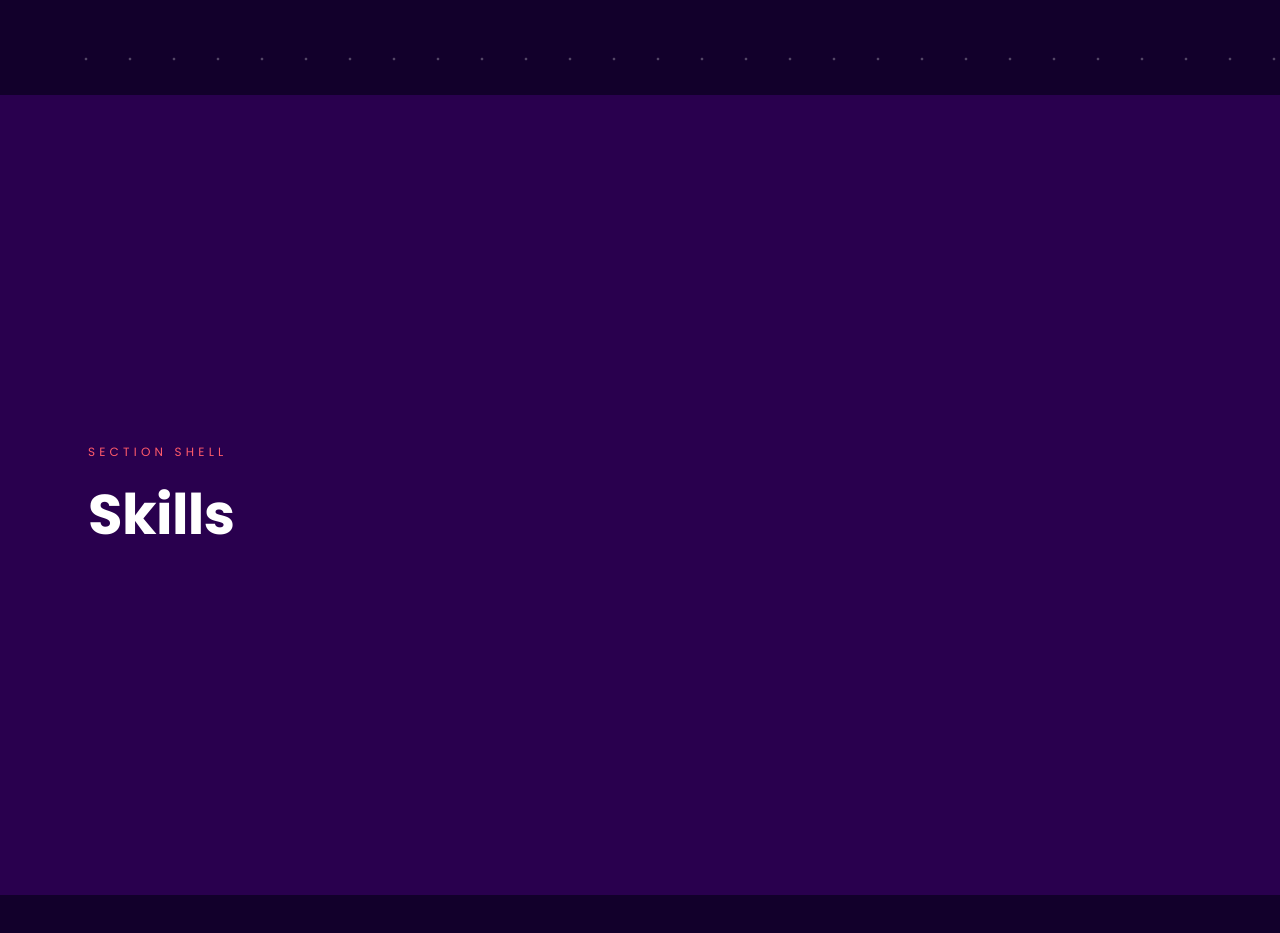
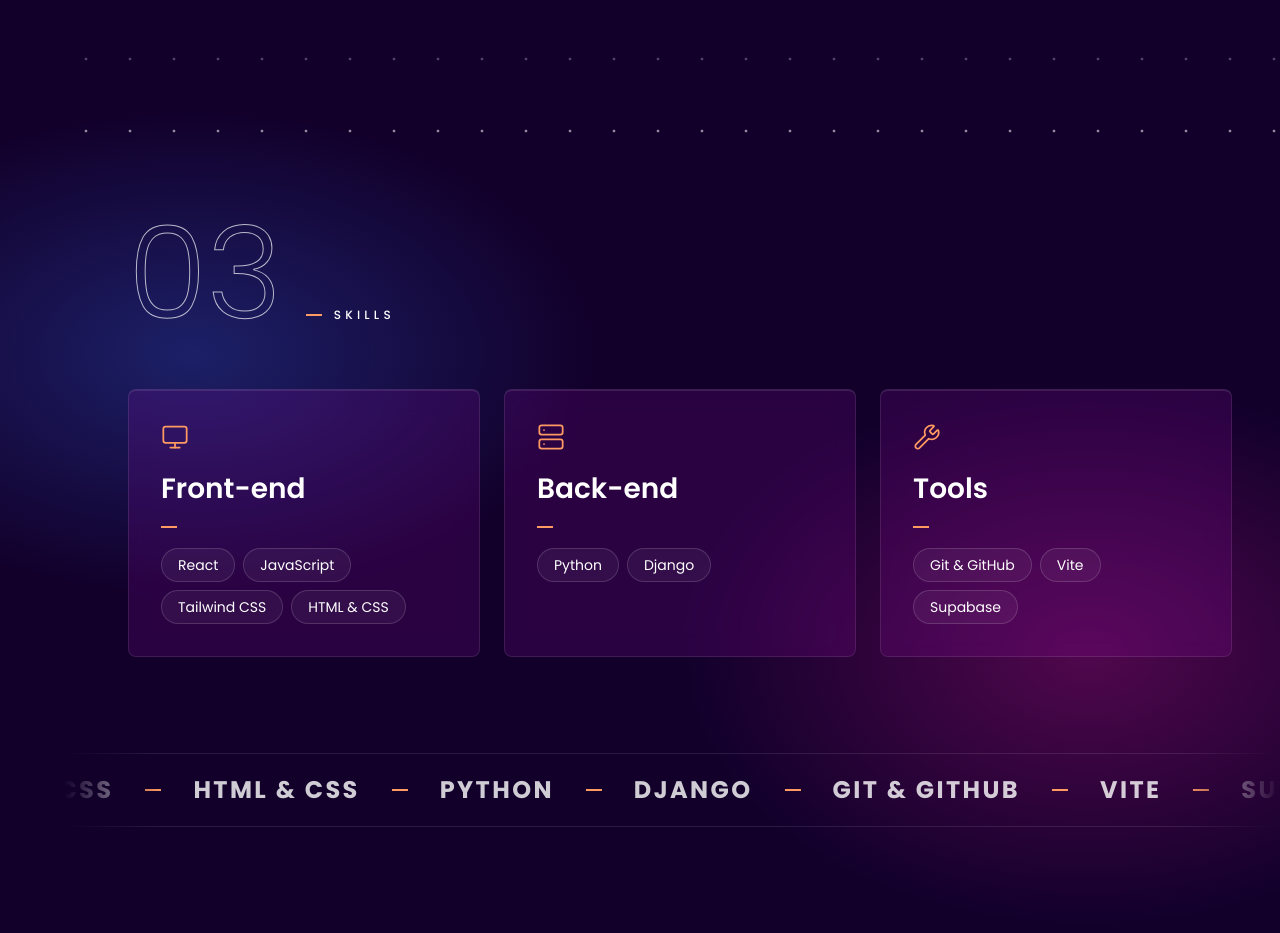
Before and after one commit to Primate2580/my_developer_portfolio, a React (Vite) app: page / in a window 1280 px wide. Shown: the part 1660-2593 px from the top of the page. Built offline with nearby package versions, Linux system fonts and the light colour scheme.

Commit message:
feat(skills): add Skills section with glass cards, pill labels and CSS marquee

```diff
--- a/src/App.jsx
+++ b/src/App.jsx
@@ -4,10 +4,10 @@ import Navigation from './components/Navigation'
 import { MotionConfig } from 'framer-motion'
 import Hero from './components/Hero'
 import About from './components/About'
+import Skills from './components/Skills'
 
 // Section shells: each one gets real content in its own phase.
 const shells = [
-  { id: 'skills', label: 'Skills', tone: 'bg-violet-deep/40' },
   { id: 'work', label: 'Work', tone: 'bg-ink' },
   { id: 'experience', label: 'Experience', tone: 'bg-violet-deep/40' },
   { id: 'contact', label: 'Contact', tone: 'bg-ink' },
@@ -31,6 +31,7 @@ export default function App() {
 
         <Hero />
         <About />
+        <Skills />
 
         {shells.map(({ id, label, tone }) => (
           <section
--- /dev/null
+++ b/src/components/Skills.jsx
@@ -0,0 +1,120 @@
+import { Monitor, Server, Wrench } from 'lucide-react'
+import { skills } from '../data/content'
+import Dash from './ui/Dash'
+import DotRow from './ui/DotRow'
+import Reveal from './ui/Reveal'
+
+// content.js says which icon a group uses by name; this maps the name to the component.
+const iconMap = { monitor: Monitor, server: Server, wrench: Wrench }
+
+// Every skill name once, for the marquee (so it always matches the cards)
+const allSkills = [...new Set(skills.groups.flatMap((g) => g.items))]
+
+// The track holds 4 copies and slides left by half (2 copies), so the loop is
+// seamless even on very wide screens. Reduced motion shows just the first copy.
+const COPIES = 4
+
+export default function Skills() {
+  return (
+    <section
+      id="skills"
+      aria-labelledby="skills-heading"
+      className="relative -ml-(--rail-width) flex min-h-svh flex-col justify-center overflow-hidden bg-ink py-24 lg:py-32"
+    >
+      {/* Colour glows behind the cards: gives the glass something to blur */}
+      <div
+        aria-hidden="true"
+        className="absolute inset-0 bg-[radial-gradient(45%_40%_at_15%_30%,rgb(47_91_216/0.35),transparent_70%),radial-gradient(45%_45%_at_85%_65%,rgb(224_24_155/0.3),transparent_70%)]"
+      />
+      <DotRow className="absolute left-(--rail-width) right-0 top-8" />
+
+      {/* Same padding + max width as About, so the two sections line up */}
+      <div className="relative w-full pl-[calc(var(--rail-width)+2.75rem)] pr-6 md:pl-[calc(var(--rail-width)+4rem)] md:pr-12">
+        <div className="mx-auto w-full max-w-6xl">
+          {/* Numeral + label */}
+          <Reveal className="mb-12 flex items-end gap-6 lg:mb-16">
+            <span
+              aria-hidden="true"
+              className="select-none text-[clamp(4rem,10vw,8rem)] font-light leading-[0.8] text-transparent [-webkit-text-stroke:1px_rgba(255,255,255,0.7)]"
+            >
+              {skills.numeral}
+            </span>
+            <div className="flex items-center gap-3 pb-1">
+              <Dash />
+              <h2
+                id="skills-heading"
+                className="text-xs font-medium uppercase leading-none tracking-[0.35em] text-white"
+              >
+                {skills.label}
+              </h2>
+            </div>
+          </Reveal>
+
+          {/* Glass cards */}
+          <ul className="grid gap-6 lg:grid-cols-3">
+            {skills.groups.map(({ title, icon, items }, i) => {
+              const Icon = iconMap[icon]
+              return (
+                <li key={title}>
+                  <Reveal delay={i * 0.1} className="h-full">
+                    <div
+                      // Focusable on purpose (checklist): keyboard users get the same
+                      // lift + coral top border that mouse users get on hover.
+                      tabIndex={0}
+                      role="group"
+                      aria-labelledby={`skill-group-${i}`}
+                      className="h-full rounded-lg border border-t-2 border-white/10 border-t-white/10 bg-violet/20 p-6 backdrop-blur-md transition-[translate,border-color,background-color] duration-300 hover:-translate-y-1.5 hover:border-t-coral hover:bg-violet/30 focus-visible:-translate-y-1.5 focus-visible:border-t-coral focus-visible:bg-violet/30 motion-reduce:transition-colors motion-reduce:hover:translate-y-0 motion-reduce:focus-visible:translate-y-0 md:p-8"
+                    >
+                      {Icon && (
+                        <Icon aria-hidden="true" size={28} strokeWidth={1.5} className="mb-5 text-orange" />
+                      )}
+                      <h3 id={`skill-group-${i}`}>{title}</h3>
+                      <Dash className="my-5" />
+                      <ul className="flex flex-wrap gap-2">
+                        {items.map((item) => (
+                          <li
+                            key={item}
+                            className="rounded-full border border-white/15 bg-white/5 px-4 py-1.5 text-sm text-white"
+                          >
+                            {item}
+                          </li>
+                        ))}
+                      </ul>
+                    </div>
+                  </Reveal>
+                </li>
+              )
+            })}
+          </ul>
+        </div>
+      </div>
+
+      {/* Marquee: CSS only. Decorative (the same names are in the cards), so hidden from screen readers. */}
+      <Reveal delay={0.3} className="relative mt-16 pl-(--rail-width) lg:mt-24">
+        <div
+          aria-hidden="true"
+          className="group overflow-hidden border-y border-white/10 py-5 [-webkit-mask-image:linear-gradient(to_right,transparent,black_8%,black_92%,transparent)] [mask-image:linear-gradient(to_right,transparent,black_8%,black_92%,transparent)] motion-reduce:py-6"
+        >
+          <div className="flex w-max animate-marquee group-hover:[animation-play-state:paused] motion-reduce:w-full motion-reduce:animate-none motion-reduce:px-6">
+            {Array.from({ length: COPIES }, (_, copy) => (
+              <ul
+                key={copy}
+                className={`flex shrink-0 items-center motion-reduce:w-full motion-reduce:shrink motion-reduce:flex-wrap motion-reduce:justify-center motion-reduce:gap-y-3 ${copy > 0 ? 'motion-reduce:hidden' : ''}`}
+              >
+                {allSkills.map((name) => (
+                  <li
+                    key={name}
+                    className="flex items-center gap-8 pr-8 text-lg font-bold uppercase tracking-widest text-white/80 md:text-2xl"
+                  >
+                    {name}
+                    <Dash />
+                  </li>
+                ))}
+              </ul>
+            ))}
+          </div>
+        </div>
+      </Reveal>
+    </section>
+  )
+}
--- a/src/data/content.js
+++ b/src/data/content.js
@@ -46,10 +46,12 @@ export const about = {
 
 export const skills = {
   label: 'Skills',
+  numeral: '03',
+  // icon: 'monitor' | 'server' | 'wrench' (see iconMap in components/Skills.jsx)
   groups: [
-    { title: 'Front-end', items: ['React', 'JavaScript', 'Tailwind CSS', 'HTML & CSS'] }, // TODO
-    { title: 'Back-end', items: ['Python', 'Django'] }, // TODO
-    { title: 'Tools', items: ['Git & GitHub', 'Vite', 'Supabase'] }, // TODO
+    { title: 'Front-end', icon: 'monitor', items: ['React', 'JavaScript', 'Tailwind CSS', 'HTML & CSS'] }, // TODO
+    { title: 'Back-end', icon: 'server', items: ['Python', 'Django'] }, // TODO
+    { title: 'Tools', icon: 'wrench', items: ['Git & GitHub', 'Vite', 'Supabase'] }, // TODO
   ],
 }
 
--- a/src/index.css
+++ b/src/index.css
@@ -24,6 +24,14 @@
   /* Radii: small for buttons, large only for soft sphere shapes */
   --radius-btn: 4px;
   --radius-sphere: 9999px;
+
+  /* Skills marquee: slides the track left by half its width, then loops */
+  --animate-marquee: marquee 45s linear infinite;
+  @keyframes marquee {
+    to {
+      transform: translate3d(-50%, 0, 0);
+    }
+  }
 
   /* Slow float for the hero spheres (duration/delay are set per sphere) */
   --animate-sphere-float: sphere-float 8s ease-in-out infinite;
```
